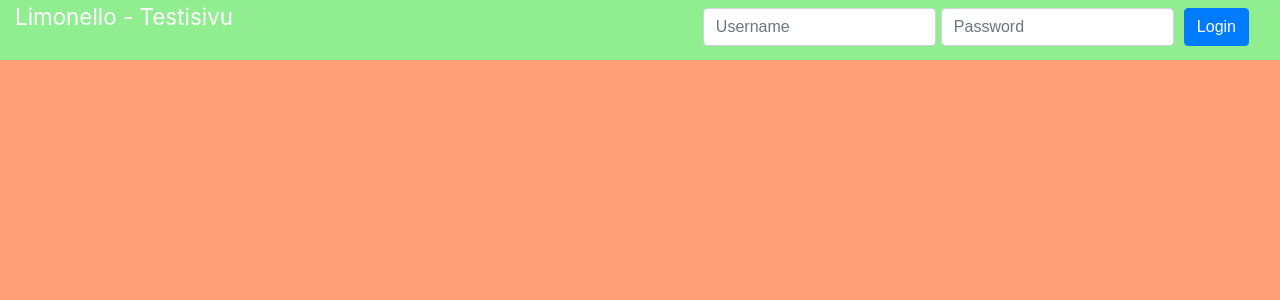
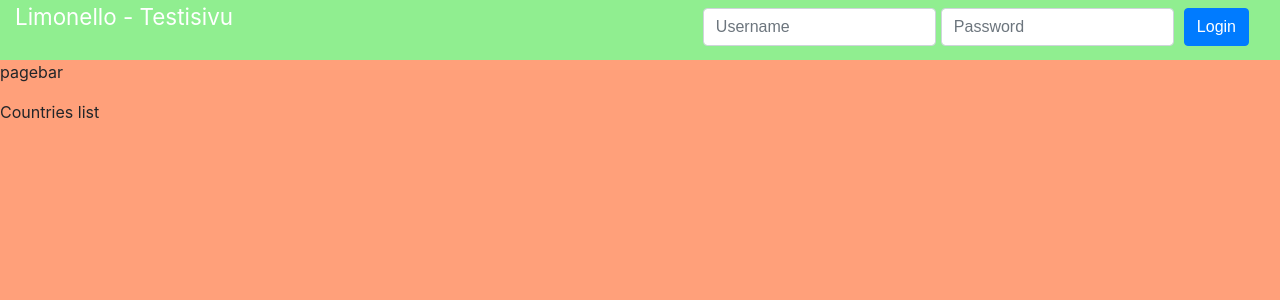
Before and after one commit to pekoe09/limonello, a React (Create React App) app in the folder client/: page /countries in a window 1280 px wide. Shown: the top 300 px of the page. Built offline with nearby package versions, Linux system fonts and the light colour scheme; no server answers.

Commit message:
CountriesPage wrapped in withCRUD, served by PageContainer based on route.

```diff
--- a/client/src/modules/core/index.js
+++ b/client/src/modules/core/index.js
@@ -2,7 +2,8 @@ import LimonelloButton from './components/LimonelloButton'
 import LimonelloDataTable from './components/LimonelloDataTable'
 import {
   DeletionConfirmation,
-  Layout
+  Layout,
+  PageBar
 } from './layout'
 import withCrud from './withCRUD'
 import entityServices from './services/entityServices'
@@ -21,6 +22,7 @@ export {
   Layout,
   LimonelloButton,
   LimonelloDataTable,
+  PageBar,
   withCrud,
   getAll,
   getByPage,
--- a/client/src/modules/core/layout/Layout.js
+++ b/client/src/modules/core/layout/Layout.js
@@ -1,10 +1,12 @@
 import React from 'react'
 import MainHeader from './MainHeader'
+import PageContainer from './PageContainer'
 
 const Layout = () => {
   return (
     <div>
       <MainHeader titleText='Testisivu' />
+      <PageContainer />
     </div>
   )
 }
--- /dev/null
+++ b/client/src/modules/core/layout/PageBar.js
@@ -0,0 +1,31 @@
+import React from 'react'
+import PropTypes from 'prop-types'
+import { InputGroup, Button, Form, Row, Col } from 'react-bootstrap'
+
+const PageBar = ({
+  headerText,
+  addBtnText,
+  handleOpenEditPage,
+  handlePhraseChange,
+  handleSearch,
+  searchPhrase,
+  toggleAdvancedSearch
+}) => {
+  return (
+    <React.Fragment>
+      <p>pagebar</p>
+    </React.Fragment>
+  )
+}
+
+export default PageBar
+
+PageBar.propTypes = {
+  headerText: PropTypes.string,
+  addBtnText: PropTypes.string.isRequired,
+  handleOpenEditPage: PropTypes.func,
+  handlePhraseChange: PropTypes.func,
+  handleSearch: PropTypes.func,
+  searchPhrase: PropTypes.string,
+  toggleAdvancedSearch: PropTypes.func
+}
--- a/client/src/modules/core/layout/PageContainer.js
+++ b/client/src/modules/core/layout/PageContainer.js
@@ -0,0 +1,12 @@
+import React from 'react'
+import { Route, withRouter } from 'react-router-dom'
+import { CountriesPage } from '../../country'
+
+const PageContainer = () => {
+  return (
+    <React.Fragment>
+      <Route exact path='/countries' render={() => <CountriesPage />} />
+    </React.Fragment>
+  )
+}
+export default withRouter(PageContainer)
--- a/client/src/modules/core/layout/index.js
+++ b/client/src/modules/core/layout/index.js
@@ -1,7 +1,9 @@
+import DeletionConfirmation from './DeletionConfirmation'
 import Layout from './Layout'
-import DeletionConfirmation from './DeletionConfirmation'
+import PageBar from './PageBar'
 
 export {
+  DeletionConfirmation,
   Layout,
-  DeletionConfirmation
+  PageBar
 }
--- a/client/src/modules/core/withCRUD.js
+++ b/client/src/modules/core/withCRUD.js
@@ -52,8 +52,9 @@ const addCRUDs = (WrappedComponent) => props => {
 }
 
 const mapStateToProps = (store, ownProps) => {
+  console.log('countries rep:', store[ownProps.repository].byId)
   return {
-    items: store[ownProps.repository].items.sort(ownProps.defaultSort)
+    items: Object.entries(store[ownProps.repository].byId).sort(ownProps.defaultSort)
   }
 }
 
--- a/client/src/modules/country/components/CountriesList.js
+++ b/client/src/modules/country/components/CountriesList.js
@@ -5,11 +5,10 @@ import { withRouter } from 'react-router-dom'
 import {
   LimonelloButton,
   LimonelloDataTable,
-  DeletionConfirmation
+  DeletionConfirmation,
+  PageBar
 } from '../../core'
 // import '../common/alexandria-react-table.css'
-// import ViewBar from '../common/ViewBar'
-// import PublisherEdit from './PublisherEdit'
 
 function CountriesList(props) {
   const [rowToEdit, setRowToEdit] = useState(null)
@@ -128,6 +127,9 @@ function CountriesList(props) {
 
   return (
     <React.Fragment>
+      <PageBar
+        headerText='Countries'
+      />
       <p>Countries list</p>
     </React.Fragment>
   )
@@ -137,7 +139,7 @@ function CountriesList(props) {
 const mapStateToProps = store => ({
   countries: store.countries.items,
   loading: store.countries.loading,
-  error: store.coountries.error
+  error: store.countries.error
 })
 
 export default withRouter(connect(
--- a/client/src/modules/country/components/CountriesPage.js
+++ b/client/src/modules/country/components/CountriesPage.js
@@ -0,0 +1,35 @@
+import React from 'react'
+import { connect } from 'react-redux'
+import CountriesList from './CountriesList'
+import { withCrud } from '../../core'
+import {
+  saveCountry,
+  getCountries,
+  deleteCountry
+} from '../countryActions'
+
+const defaultSort = (a, b) =>
+  a.name > b.name ? 1 : (a.name < b.name ? -1 : 0)
+
+const CountriesPage = props => {
+  const CountriesWrapped = withCrud(CountriesList)
+  return (
+    <CountriesWrapped
+      repository={'countries'}
+      defaultSort={defaultSort}
+      addItem={props.saveCountry}
+      getAllItems={props.getCountries}
+      updateItem={props.saveCountry}
+      deleteItem={props.deleteCountry}
+    />
+  )
+}
+
+export default connect(
+  null,
+  {
+    saveCountry,
+    getCountries,
+    deleteCountry
+  }
+)(CountriesPage)
--- a/client/src/modules/country/index.js
+++ b/client/src/modules/country/index.js
@@ -1,5 +1,9 @@
+import CountriesList from './components/CountriesList'
+import CountriesPage from './components/CountriesPage'
 import countryReducer from './countryReducer'
 
 export {
+  CountriesList,
+  CountriesPage,
   countryReducer
 }
```
